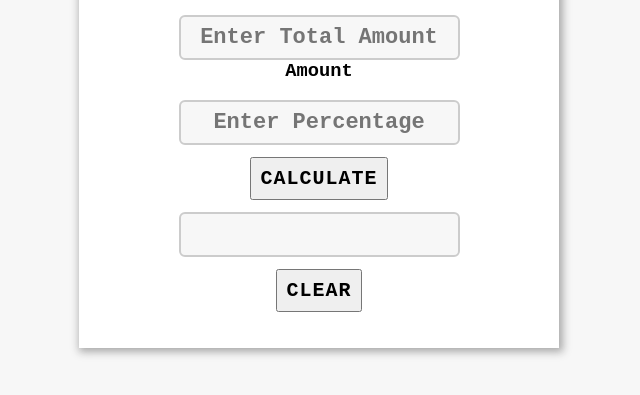
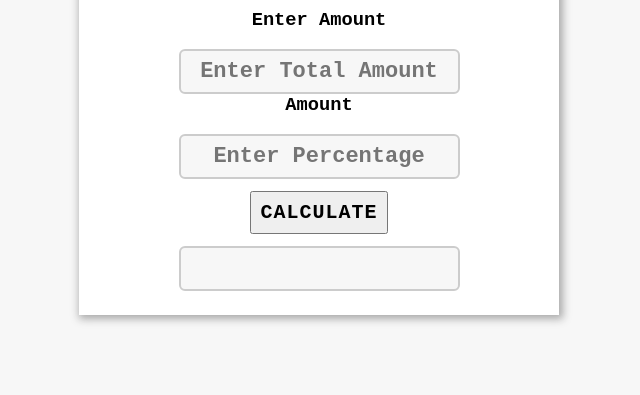
Before and after one commit to Shankar97k/calculate.github.io, a plain HTML site: page index.html in a window 1280 px wide. Shown: the part 275-670 px from the top of the page, without its empty margins (321-961 px from the left). Drawn offline with Linux system fonts and the light colour scheme.

Commit message:
Update index.html

```diff
--- a/index.html
+++ b/index.html
@@ -27,7 +27,7 @@
 
 
 		<input type="text" id="value1"  readonly /> <br>
-		<button onclick="">Clear</button><br>
+<!-- 		<button onclick="">Clear</button><br> -->
 	</div>
 
 
```
